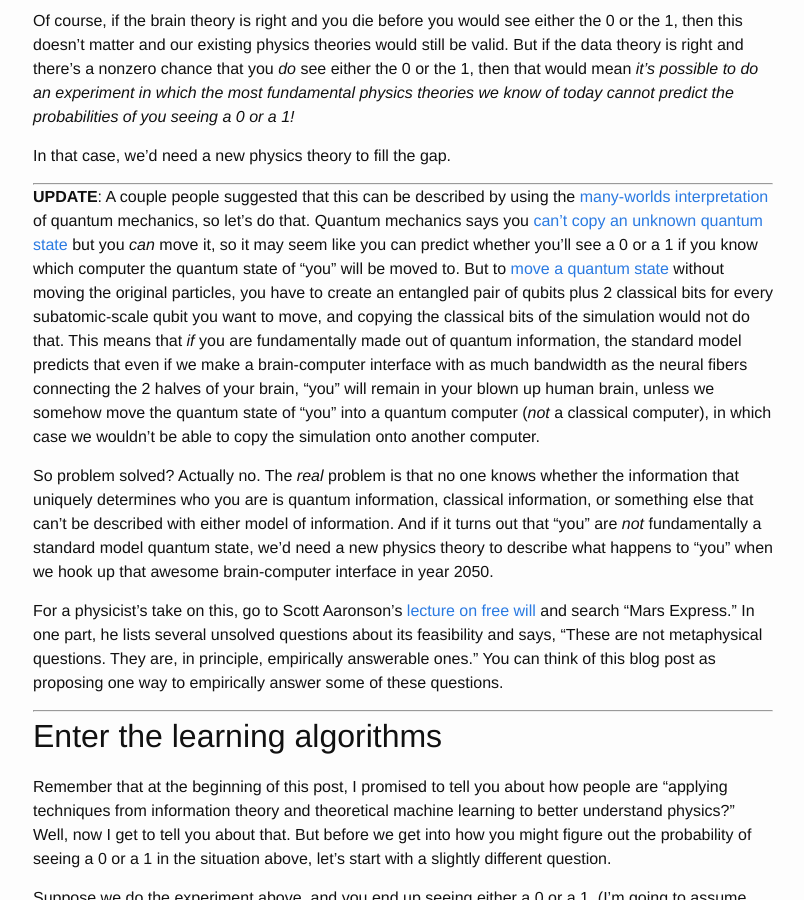
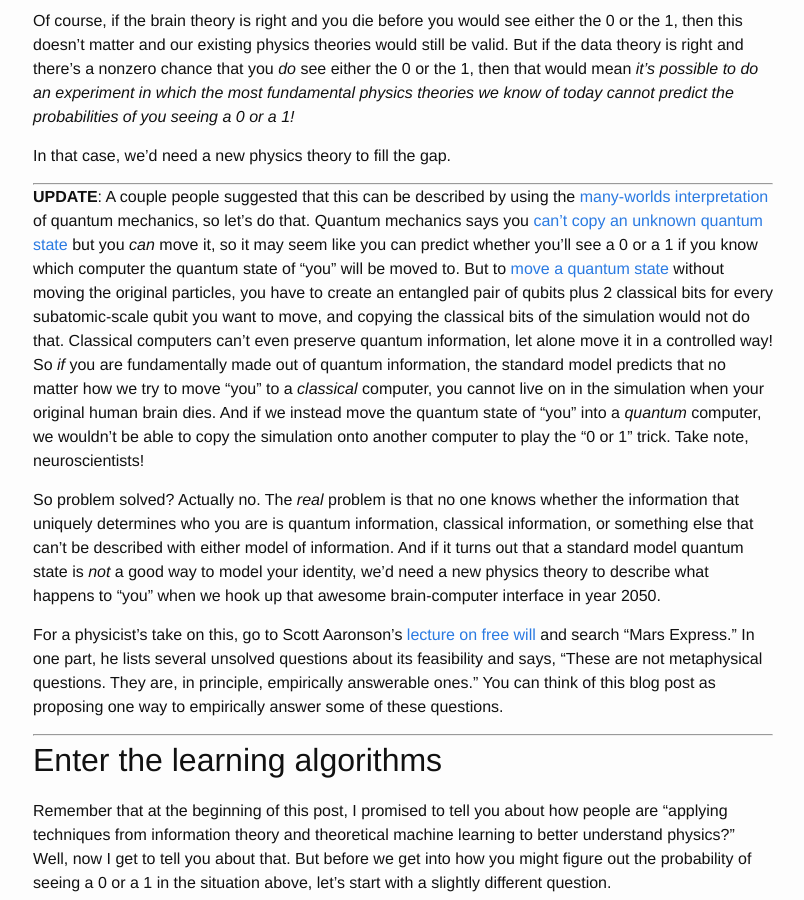
Before and after one commit to ad510/firstest-principle, a Jekyll site: the page built from _posts/2016-07-10-learning.md, in a window 1280 px wide and 900 px high, scrolled down 6580 px. Shown: the whole window, without its empty margins (237-1041 px from the left). Built offline with Jekyll 4.4.1, drawn with Linux system fonts in a browser that asks for light colours.

Commit message:
improve SM prediction explanation (I hope it is right)

```diff
--- a/_posts/2016-07-10-learning.md
+++ b/_posts/2016-07-10-learning.md
@@ -97,9 +97,9 @@
 
 ---
 
-<a id="update-quantum"></a>**UPDATE**: A couple people suggested that this can be described by using the [many-worlds interpretation](https://en.wikipedia.org/wiki/Many-worlds_interpretation) of quantum mechanics, so let's do that. Quantum mechanics says you [can't copy an unknown quantum state](https://en.wikipedia.org/wiki/No-cloning_theorem) but you *can* move it, so it may seem like you can predict whether you'll see a 0 or a 1 if you know which computer the quantum state of "you" will be moved to. But to [move a quantum state](https://en.wikipedia.org/wiki/Quantum_teleportation) without moving the original particles, you have to create an entangled pair of qubits plus 2 classical bits for every subatomic-scale qubit you want to move, and copying the classical bits of the simulation would not do that. This means that *if* you are fundamentally made out of quantum information, the standard model predicts that even if we make a brain-computer interface with as much bandwidth as the neural fibers connecting the 2 halves of your brain, "you" will remain in your blown up human brain, unless we somehow move the quantum state of "you" into a quantum computer (*not* a classical computer), in which case we wouldn't be able to copy the simulation onto another computer.
+<a id="update-quantum"></a>**UPDATE**: A couple people suggested that this can be described by using the [many-worlds interpretation](https://en.wikipedia.org/wiki/Many-worlds_interpretation) of quantum mechanics, so let's do that. Quantum mechanics says you [can't copy an unknown quantum state](https://en.wikipedia.org/wiki/No-cloning_theorem) but you *can* move it, so it may seem like you can predict whether you'll see a 0 or a 1 if you know which computer the quantum state of "you" will be moved to. But to [move a quantum state](https://en.wikipedia.org/wiki/Quantum_teleportation) without moving the original particles, you have to create an entangled pair of qubits plus 2 classical bits for every subatomic-scale qubit you want to move, and copying the classical bits of the simulation would not do that. Classical computers can't even preserve quantum information, let alone move it in a controlled way! So *if* you are fundamentally made out of quantum information, the standard model predicts that no matter how we try to move "you" to a *classical* computer, you cannot live on in the simulation when your original human brain dies. And if we instead move the quantum state of "you" into a *quantum* computer, we wouldn't be able to copy the simulation onto another computer to play the "0 or 1" trick. Take note, neuroscientists!
 
-So problem solved? Actually no. The *real* problem is that no one knows whether the information that uniquely determines who you are is quantum information, classical information, or something else that can't be described with either model of information. And if it turns out that "you" are *not* fundamentally a standard model quantum state, we'd need a new physics theory to describe what happens to "you" when we hook up that awesome brain-computer interface in year 2050.
+So problem solved? Actually no. The *real* problem is that no one knows whether the information that uniquely determines who you are is quantum information, classical information, or something else that can't be described with either model of information. And if it turns out that a standard model quantum state is *not* a good way to model your identity, we'd need a new physics theory to describe what happens to "you" when we hook up that awesome brain-computer interface in year 2050.
 
 For a physicist's take on this, go to Scott Aaronson's [lecture on free will](http://scottaaronson.com/democritus/lec18.html) and search "Mars Express." In one part, he lists several unsolved questions about its feasibility and says, "These are not metaphysical questions. They are, in principle, empirically answerable ones." You can think of this blog post as proposing one way to empirically answer some of these questions.
 
```
